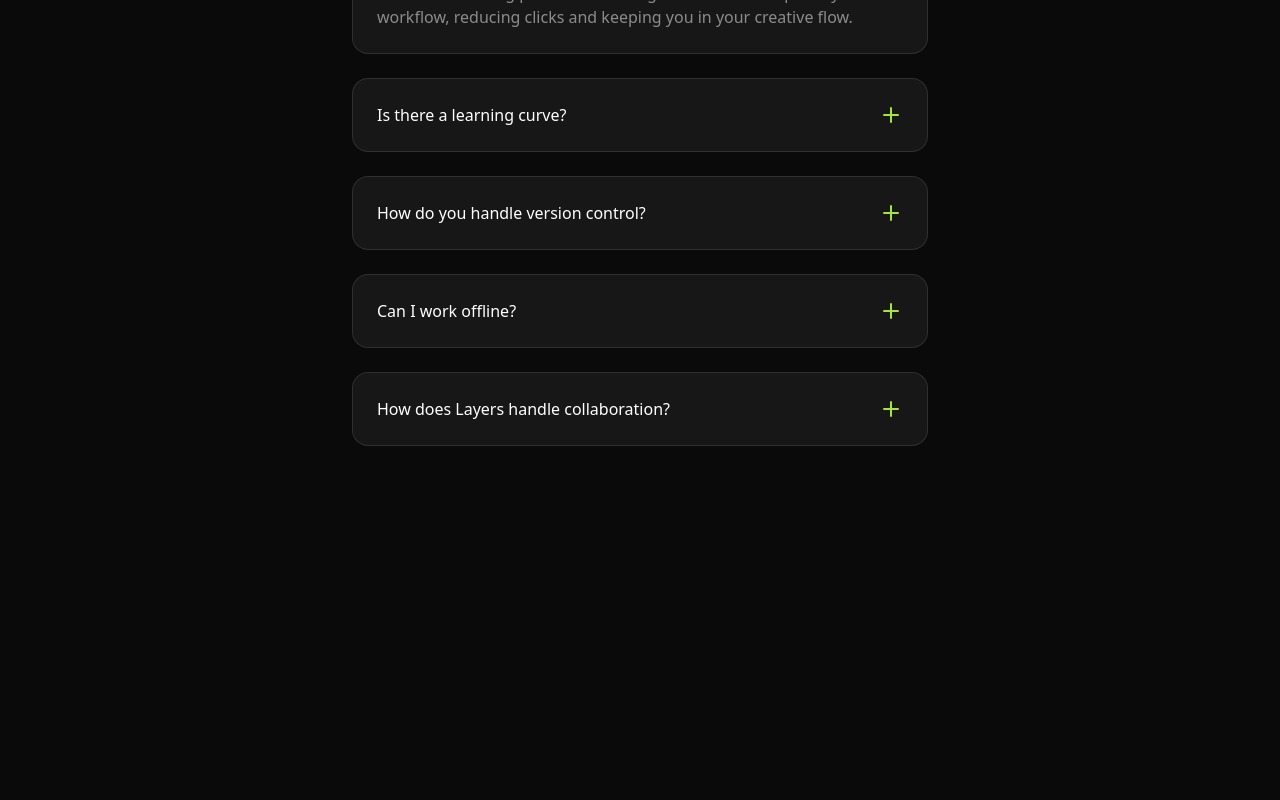
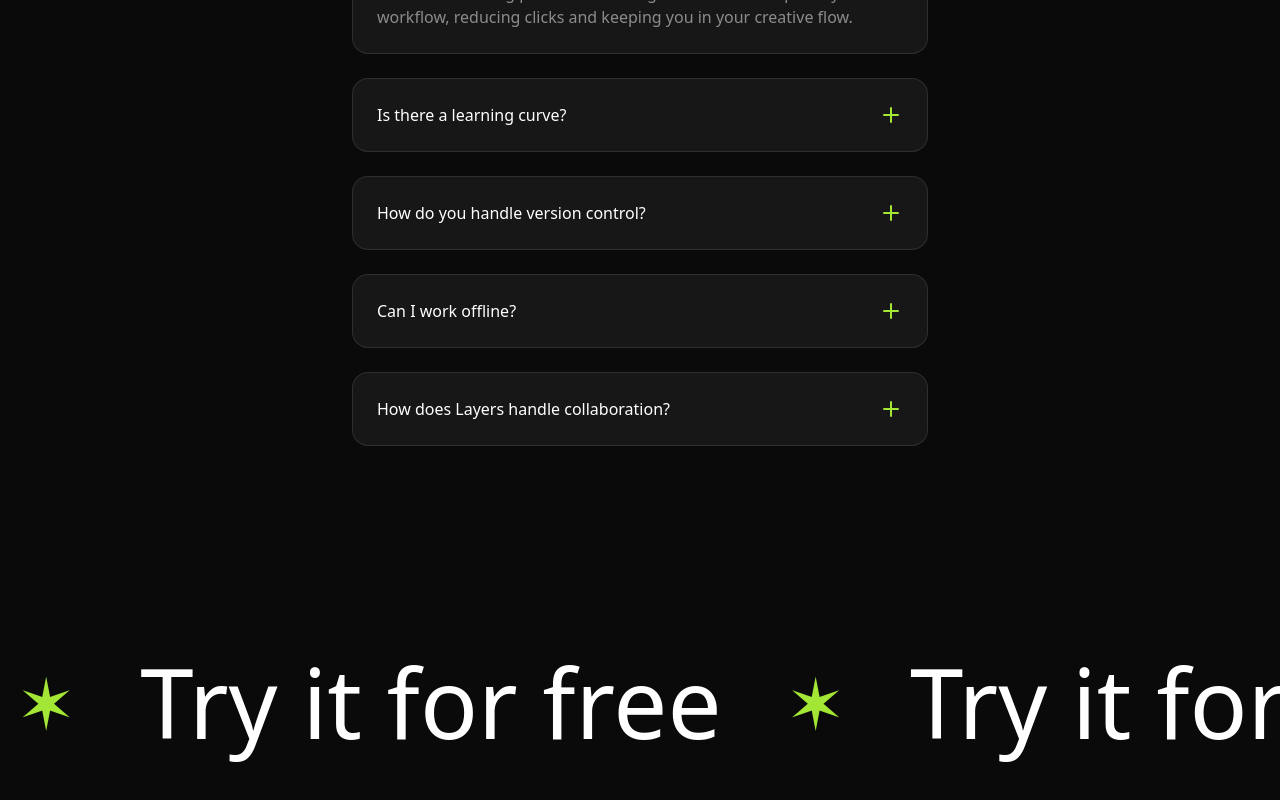
Before and after one commit to legendofnoobs/layers, a Next.js app: page / in a window 1280 px wide. Shown: the part 4308-5108 px from the top of the page. Before the commit the page ends 4850 px from the top, so only its background shows below. Built offline with nearby package versions, Linux system fonts and the light colour scheme.

Commit message:
cta section closed

```diff
--- a/src/app/page.tsx
+++ b/src/app/page.tsx
@@ -1,3 +1,4 @@
+import CallToAction from "@/sections/CallToAction";
 import Faqs from "@/sections/Faqs";
 import Features from "@/sections/Features";
 import Hero from "@/sections/Hero";
@@ -16,6 +17,7 @@
             <Features/>
             <Integrations/>
             <Faqs/>
+            <CallToAction/>
         </>
     );
 }
--- a/src/sections/CallToAction.tsx
+++ b/src/sections/CallToAction.tsx
@@ -1,3 +1,16 @@
 export default function CallToAction() {
-    return <div>Call To Action</div>;
+    return (
+        <section className="py-24">
+            <div className="overflow-x-clip p-4 flex">
+                <div className="flex flex-none gap-16 text-7xl md:text-8xl font-medium">
+                    {Array.from({ length: 10 }).map((_, i) => (
+                        <div key={i} className="flex items-center gap-16">
+                            <span className="text-lime-400 text-7xl">&#10038; </span>
+                            <span>Try it for free</span>
+                        </div>
+                    ))}
+                </div>
+            </div>
+        </section>
+    );
 }
```
